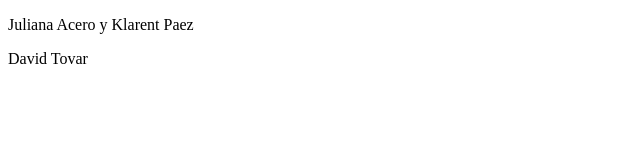
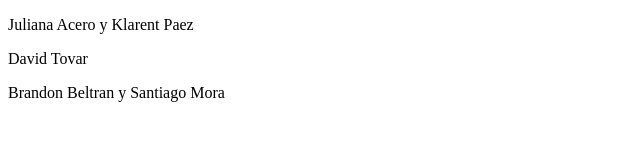
Before and after one commit to JonnathanVrussi/miprimerrepositorio4a, a plain HTML site: page index.html in a window 1280 px wide. Shown: the whole page, without its empty margins (0-640 px from the left). Drawn offline with Linux system fonts and the light colour scheme.

Commit message:
Update index.html

```diff
--- a/index.html
+++ b/index.html
@@ -8,5 +8,6 @@
 <body>
     <p> Juliana Acero y Klarent Paez </p>
     <p>David Tovar</p>
+    <p> Brandon Beltran y Santiago Mora </p>
 </body>
 </html>
```
